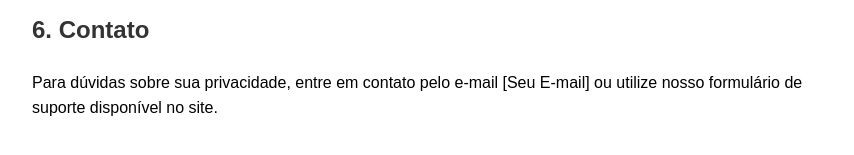
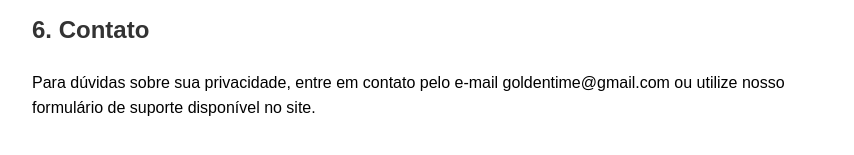
Before and after one commit to Kholsz/termos-politica-goldentime, a plain HTML site: page index.html in a window 1280 px wide. Shown: the part 1694-1849 px from the top of the page, without its empty margins (208-1062 px from the left). Drawn offline with Linux system fonts and the light colour scheme.

Commit message:
Update index.html

```diff
--- a/index.html
+++ b/index.html
@@ -65,7 +65,7 @@
     <p>Adotamos medidas de segurança para proteger seus dados, mas não garantimos proteção total contra ataques cibernéticos.</p>
 
     <h2>6. Contato</h2>
-    <p>Para dúvidas sobre sua privacidade, entre em contato pelo e-mail [Seu E-mail] ou utilize nosso formulário de suporte disponível no site.</p>
+    <p>Para dúvidas sobre sua privacidade, entre em contato pelo e-mail goldentime@gmail.com ou utilize nosso formulário de suporte disponível no site.</p>
 
 </body>
 </html>
```
